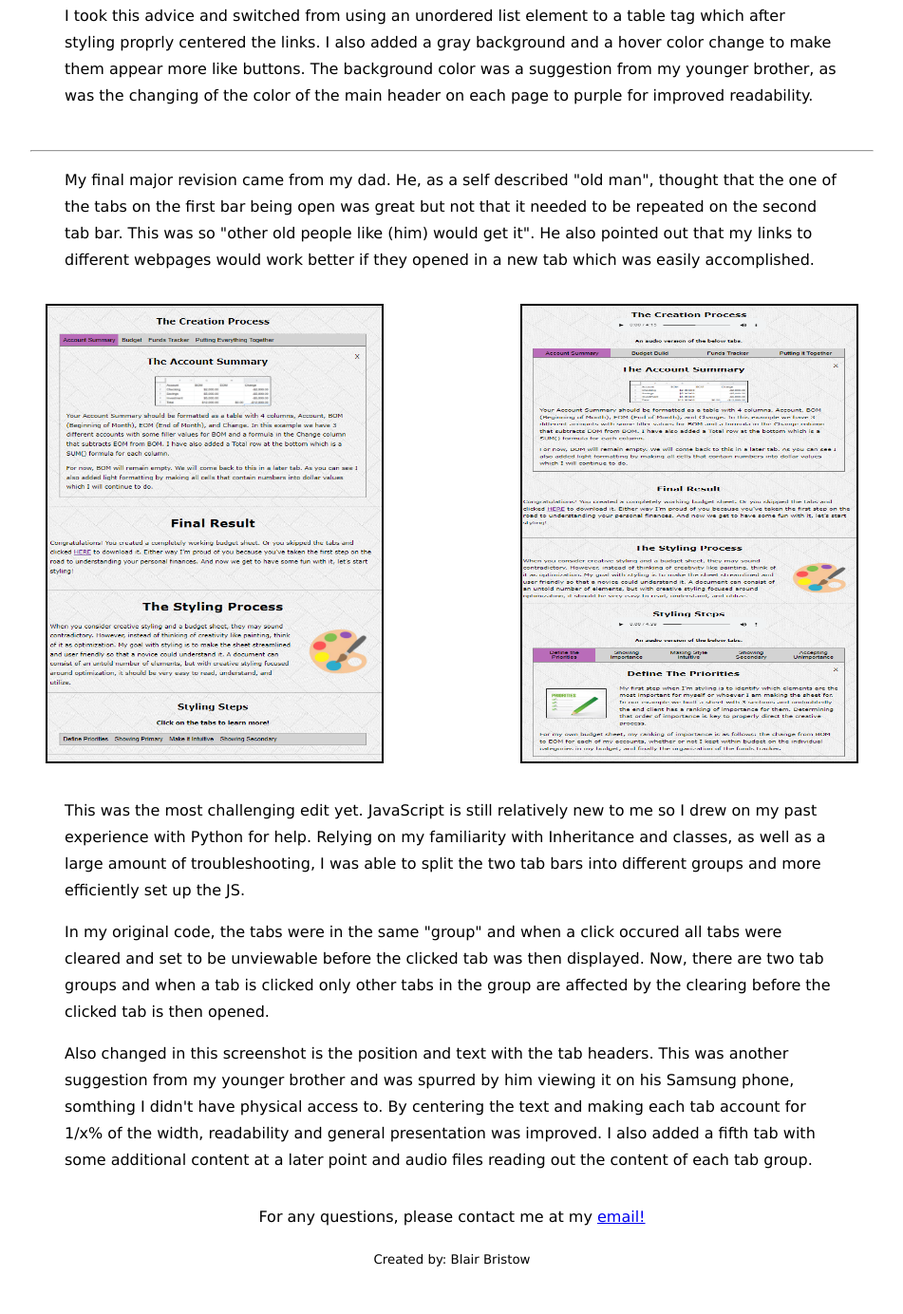
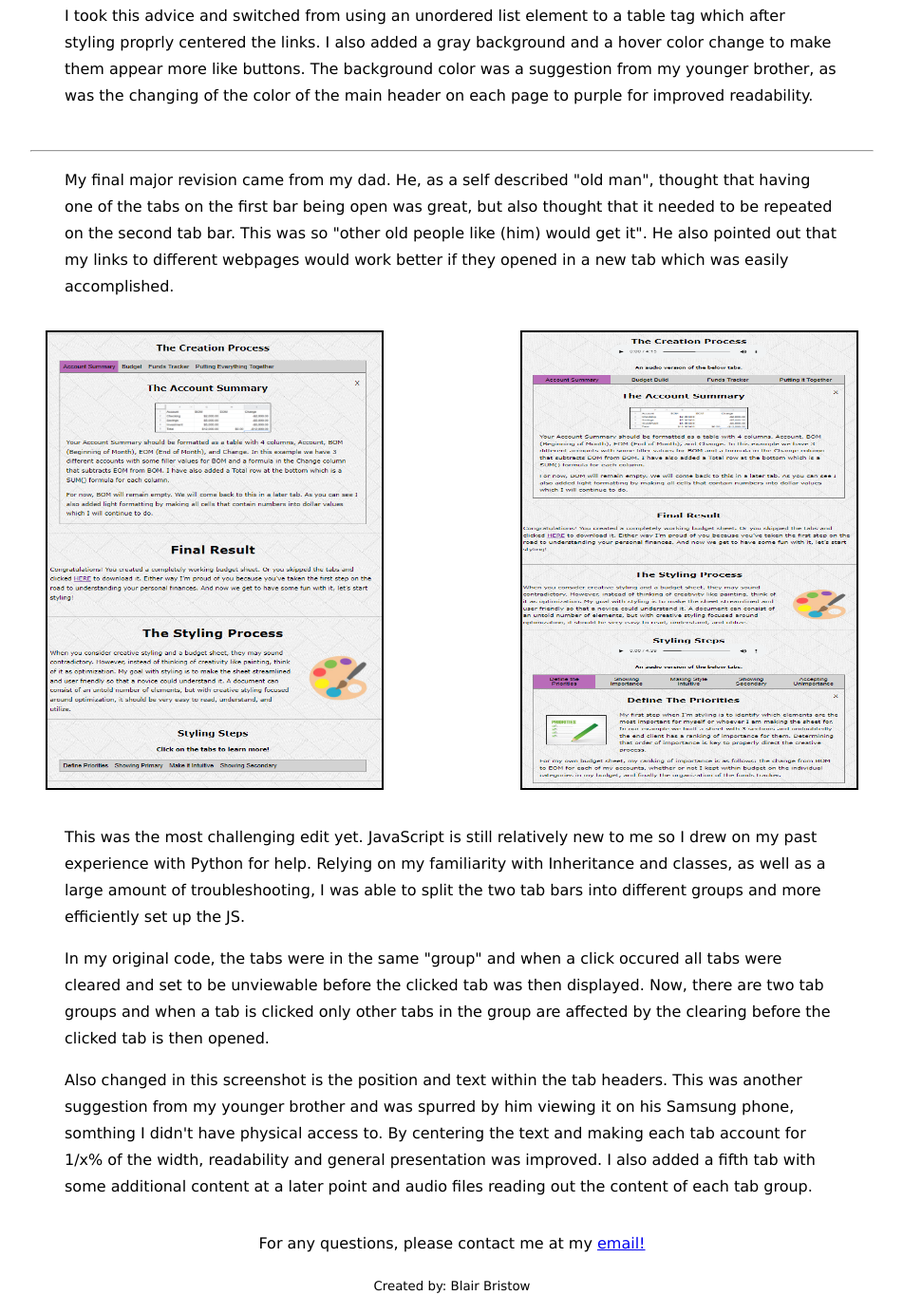
Before and after one commit to BlairHBris/My-Website, a plain HTML site: page revisions.html in a window 1280 px wide. Shown: the part 1556-2940 px from the top of the page at 95% size, without its empty margins (164-1115 px from the left). Before the commit the page ends 2912 px from the top, so only its background shows below. Drawn offline with Linux system fonts and the light colour scheme.

Commit message:
spelling and grammer

```diff
--- a/images.css
+++ b/images.css
@@ -135,7 +135,7 @@
     margin-right: 1em;
 }
 
-@media only screen and (max-width: 600px){
+@media only screen and (max-width: 700px){
     #imagepar{
         display: inline-block;
     }
--- a/revisions.html
+++ b/revisions.html
@@ -89,7 +89,7 @@
         <hr>
         <p>
             My final major revision came from my dad. He, as a self described "old man",
-            thought that the one of the tabs on the first bar being open was great but not
+            thought that having one of the tabs on the first bar being open was great, but also thought
             that it needed to be repeated on the second tab bar. This was so "other old people
             like (him) would get it". He also pointed out that my links to different webpages would work
             better if they opened in a new tab which was easily accomplished.
@@ -110,7 +110,7 @@
             opened.
         </p>
         <p>
-            Also changed in this screenshot is the position and text with the tab headers. This
+            Also changed in this screenshot is the position and text within the tab headers. This
             was another suggestion from my younger brother and was spurred by him viewing it on his
             Samsung phone, somthing I didn't have physical access to. By centering the text
             and making each tab account for 1/x% of the width, readability and general presentation was improved.
```
